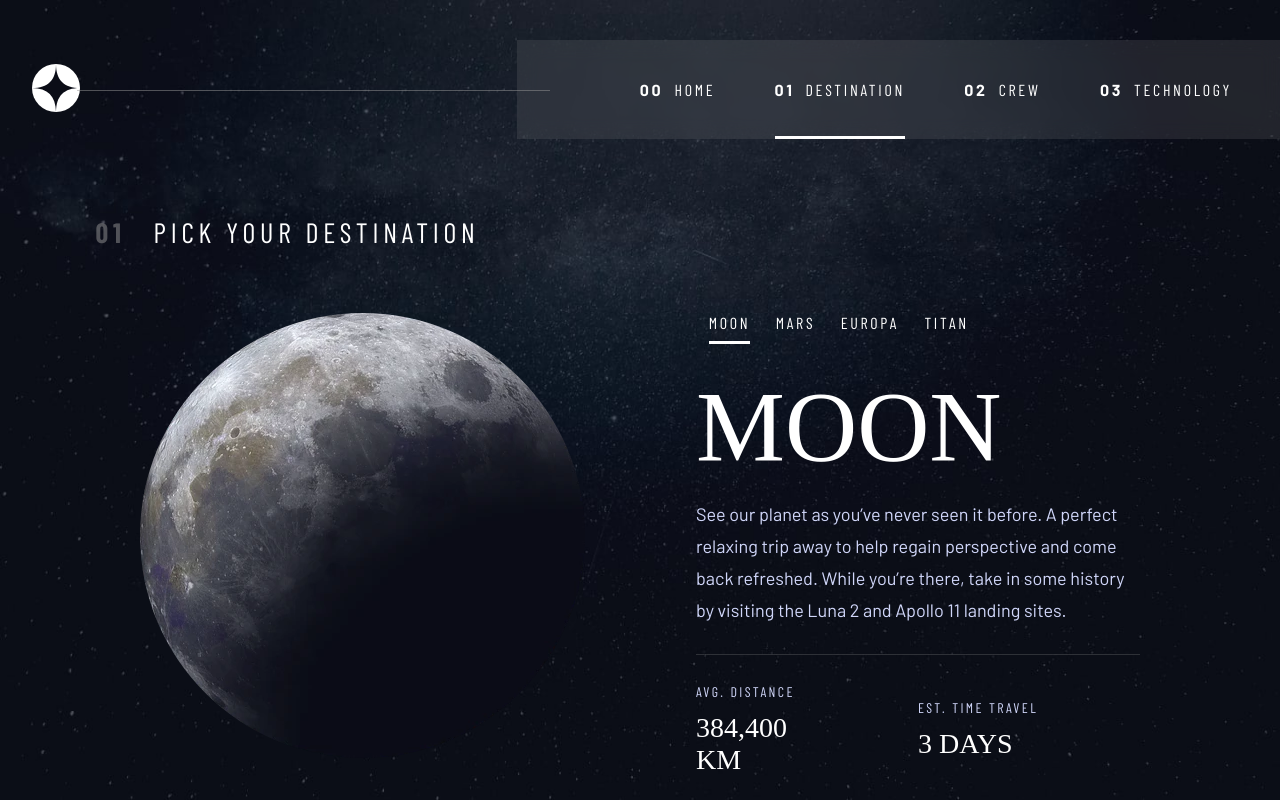
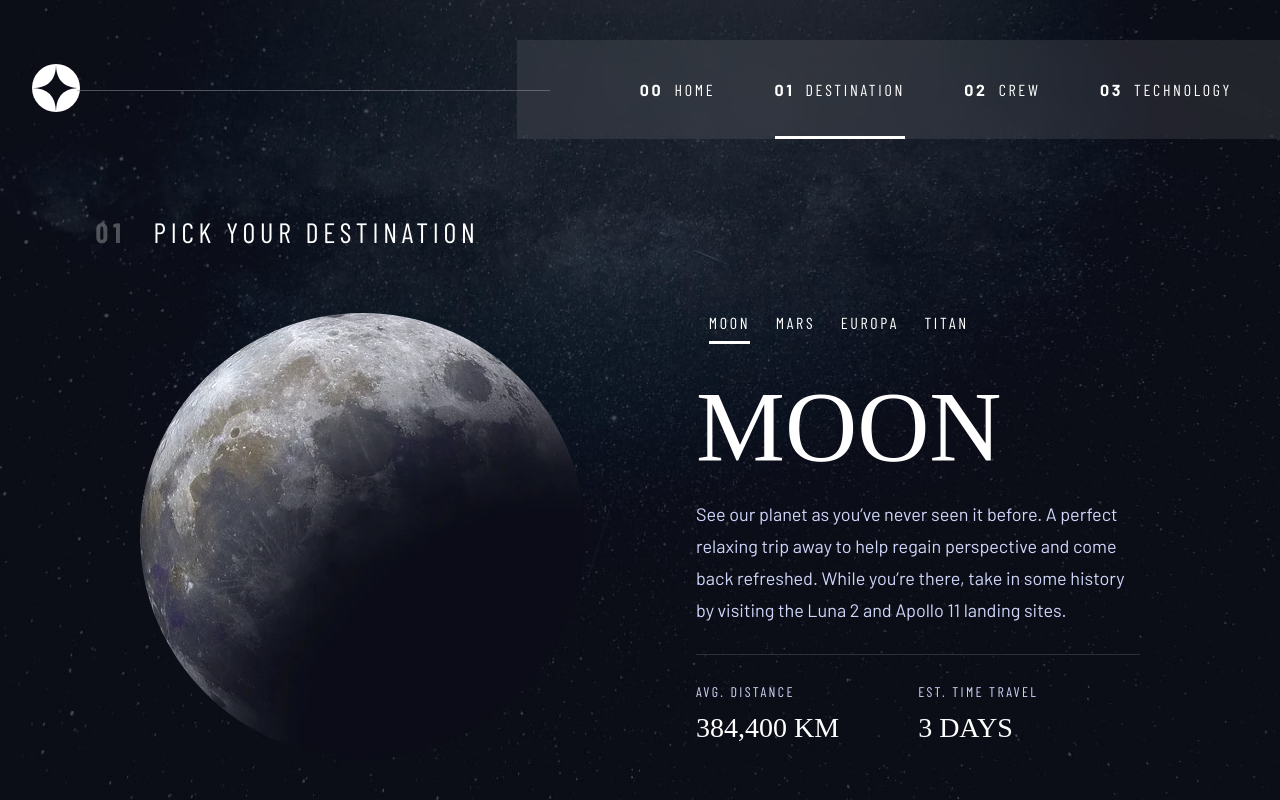
Before and after one commit to isaacnovaes/space-tourism, a React (Vite) app: page /destination/moon in a window 1280 px wide. Built offline with nearby package versions, Linux system fonts and the light colour scheme; a web font is replaced by a local one.

Commit message:
Improve the Planet travel distance responsiveness

```diff
--- a/src/components/DestinationPlanet/DestinationPlanet.module.scss
+++ b/src/components/DestinationPlanet/DestinationPlanet.module.scss
@@ -228,7 +228,7 @@
 				column-gap: 79px;
 				.PlanetAverageDistance,
 				.PlanetTravel {
-					width: 143px;
+					width: max-content;
 					align-items: flex-start;
 				}
 			}
```
